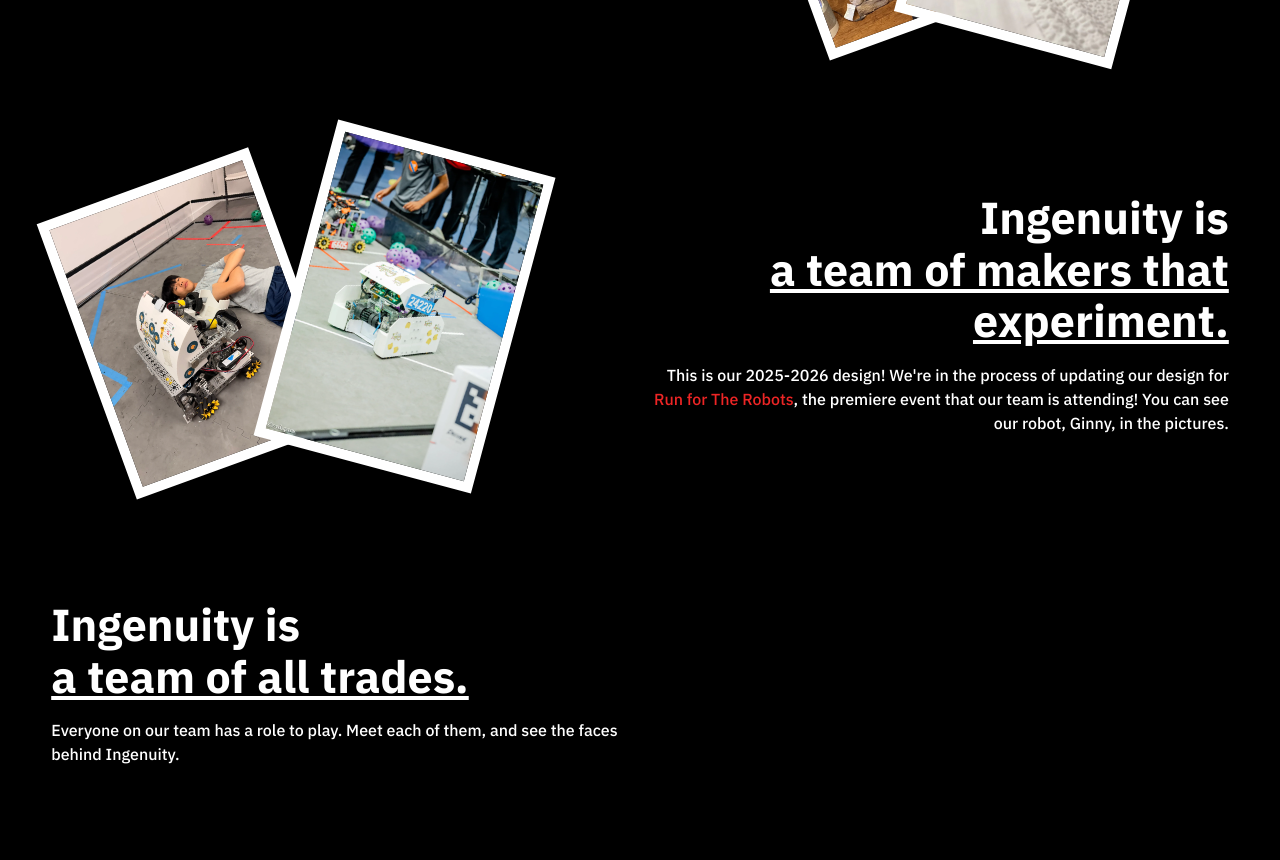
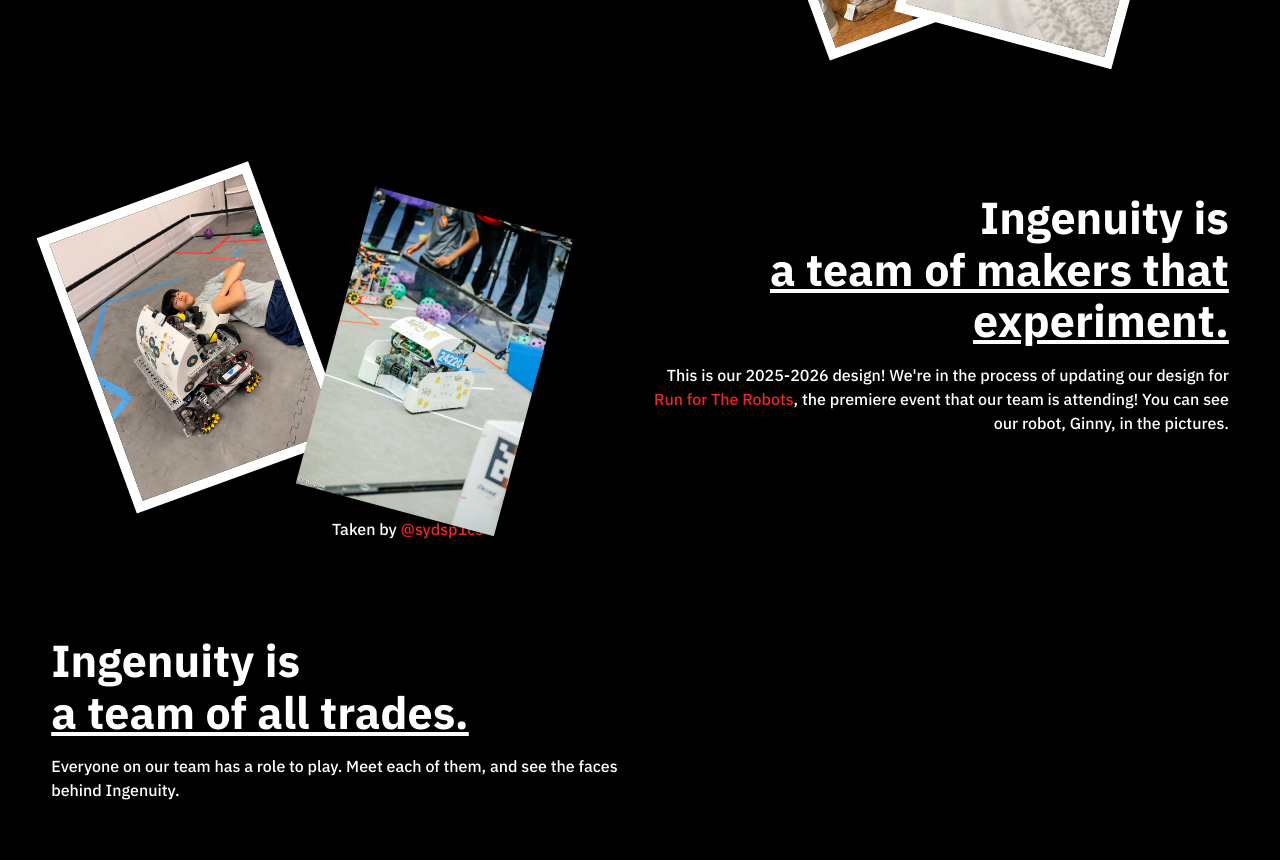
Before and after one commit to Ingenuity-24220/website-v2, a SvelteKit app: page / in a window 1280 px wide. Shown: the part 1220-2080 px from the top of the page. Built offline with nearby package versions, Linux system fonts and the light colour scheme.

Commit message:
fix: update credit

```diff
--- a/src/routes/+page.svelte
+++ b/src/routes/+page.svelte
@@ -331,7 +331,13 @@
         <div class="left image-robot">
             <img class="robot-img-1" src={robot1} alt="Our 2025-2026 robot, Ginny, next to Erik">
             <!-- TODO: for one w/o erik cite author (@sydsp1cs)-->
-            <img class="robot-img-2" src={robot2} alt="Our robot Ginny during a practice round">
+             <figure>
+                <img class="robot-img-2" src={robot2} alt="Our robot Ginny during a practice round">
+                <figcaption>
+                    Taken by
+                    <a href="https://sydsp1cs.mypixieset.com/">@sydsp1cs</a>
+                </figcaption>
+            </figure>
         </div>
     </div>
     {#if memberLength > 0} <!-- can't believe im doing this but just in case -->
```
